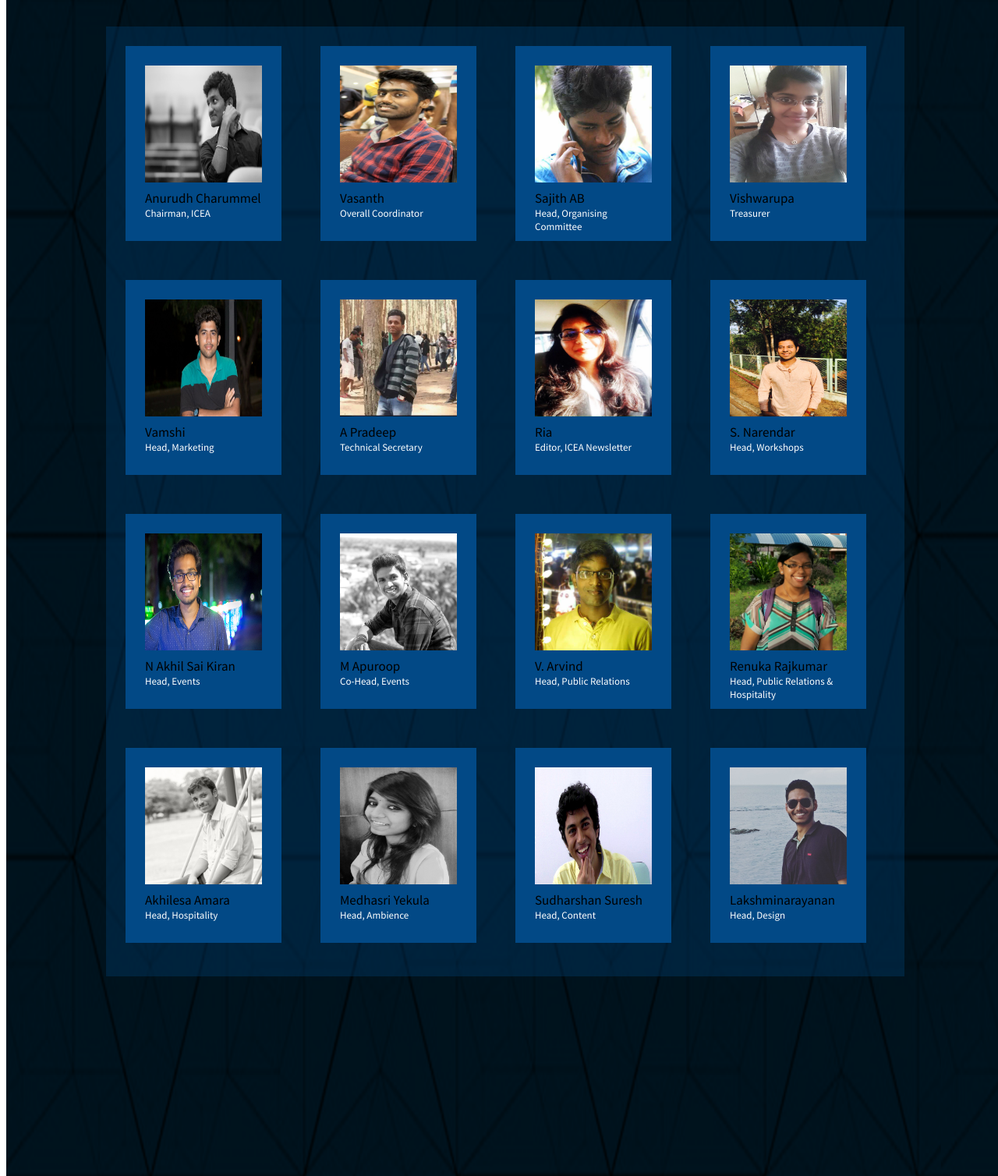
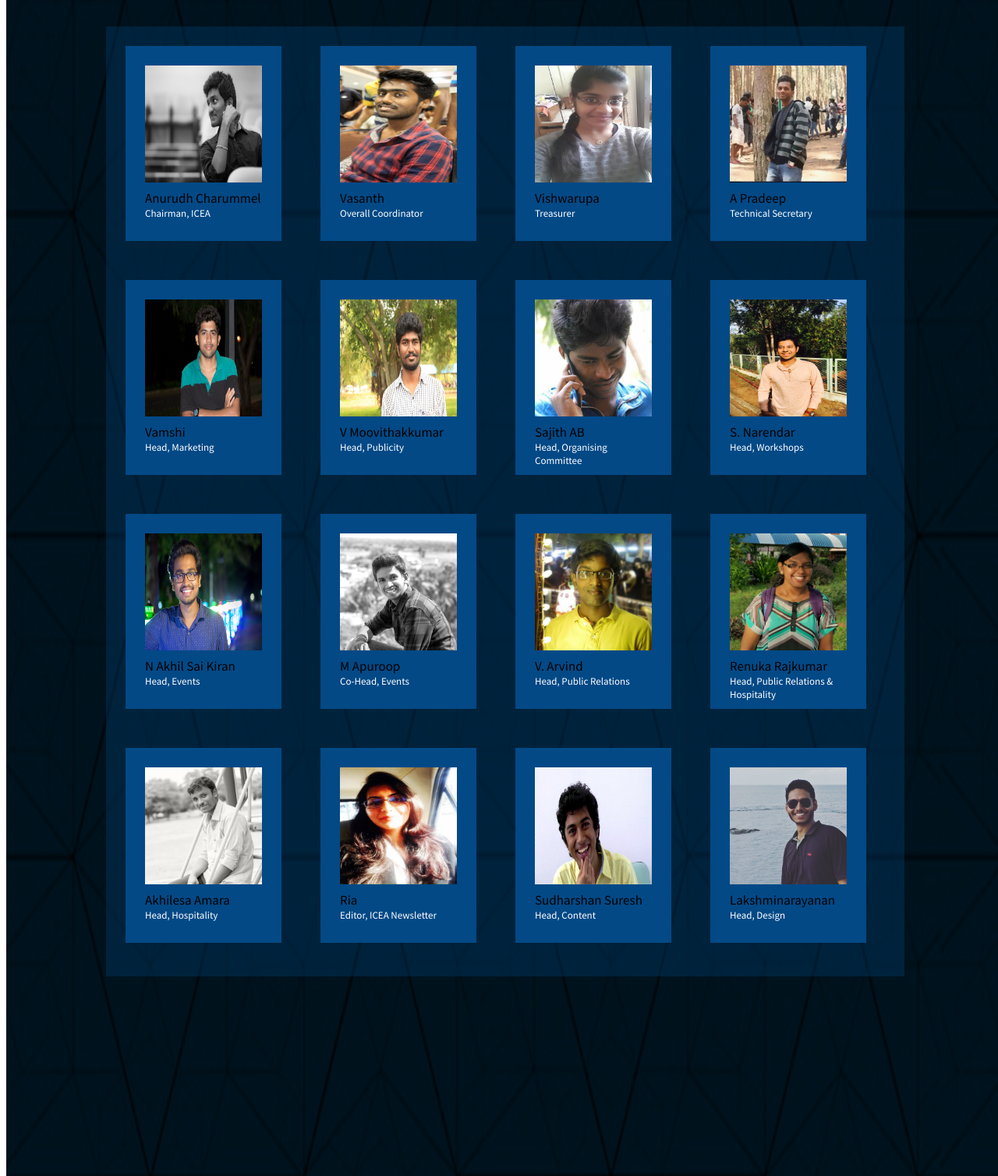
Before and after one commit to ralphat/sensors16, a PHP site: page /team in a window 1280 px wide. Shown: the part 94-1602 px from the top of the page at 78% size. Run offline with PHP 8.4, Linux system fonts and the light colour scheme; some libraries are stand-ins or nearby versions.

Commit message:
team order changed

```diff
--- a/team/index.php
+++ b/team/index.php
@@ -55,14 +55,14 @@
 <div class="designation">Overall Coordinator</div>
 </div>
 <div class="pic">
-<img src="./team/sajith.jpg" width="150" height="150" />
-<div class="name">Sajith AB</div>
-<div class="designation">Head, Organising Committee</div>
-</div>
-<div class="pic">
 <img src="./team/vishwa.jpg" width="150" height="150" />
 <div class="name">Vishwarupa</div>
 <div class="designation">Treasurer</div>
+</div>
+<div class="pic">
+<img src="./team/pradeep.jpg" width="150" height="150" />
+<div class="name">A Pradeep</div>
+<div class="designation">Technical Secretary</div>
 </div>
 <div class="pic">
 <img src="./team/vamshi.jpg" width="150" height="150" />
@@ -70,14 +70,14 @@
 <div class="designation">Head, Marketing</div>
 </div>
 <div class="pic">
-<img src="./team/pradeep.jpg" width="150" height="150" />
-<div class="name">A Pradeep</div>
-<div class="designation">Technical Secretary</div>
+<img src="./team/kumar.jpg" width="150" height="150" />
+<div class="name">V Moovithakkumar</div>
+<div class="designation">Head, Publicity</div>
 </div>
 <div class="pic">
-<img src="./team/ria.jpg" width="150" height="150" />
-<div class="name">Ria</div>
-<div class="designation">Editor, ICEA Newsletter</div>
+<img src="./team/sajith.jpg" width="150" height="150" />
+<div class="name">Sajith AB</div>
+<div class="designation">Head, Organising Committee</div>
 </div>
 <div class="pic">
 <img src="./team/narendar.jpg" width="150" height="150" />
@@ -110,9 +110,9 @@
 <div class="designation">Head, Hospitality</div>
 </div>
 <div class="pic">
-<img src="./team/medha.jpg" width="150" height="150" />
-<div class="name">Medhasri Yekula</div>
-<div class="designation">Head, Ambience</div>
+<img src="./team/ria.jpg" width="150" height="150" />
+<div class="name">Ria</div>
+<div class="designation">Editor, ICEA Newsletter</div>
 </div>
 <div class="pic">
 <img src="./team/sudharshan.jpg" width="150" height="150" />
@@ -123,6 +123,11 @@
 <img src="./team/Ln.jpg" width="150" height="150" />
 <div class="name">Lakshminarayanan</div>
 <div class="designation">Head, Design</div>
+</div>
+<div class="pic">
+<img src="./team/medha.jpg" width="150" height="150" />
+<div class="name">Medhasri Yekula</div>
+<div class="designation">Head, Ambience</div>
 </div>
 <div class="pic">
 <img src="./team/rt.jpg" width="150" height="150" />
```
Also changed, not shown: website/box-01.png (deleted), website/bulb-01.png (deleted), website/multi-01.png (deleted), website/person-01.png (deleted), website/sensors_logo.png (deleted), website/sine.png (deleted), website/square-01.png (deleted), website/website.jpg (deleted), website/website_bgm.jpg (deleted), website/wire-01.png (deleted), workshops/workshop/brain-wave.jpg (deleted), workshops/workshop/data-science.jpg (deleted), workshops/workshop/design.jpg (deleted), workshops/workshop/drawing-bot.jpg (deleted), 2 more files.
